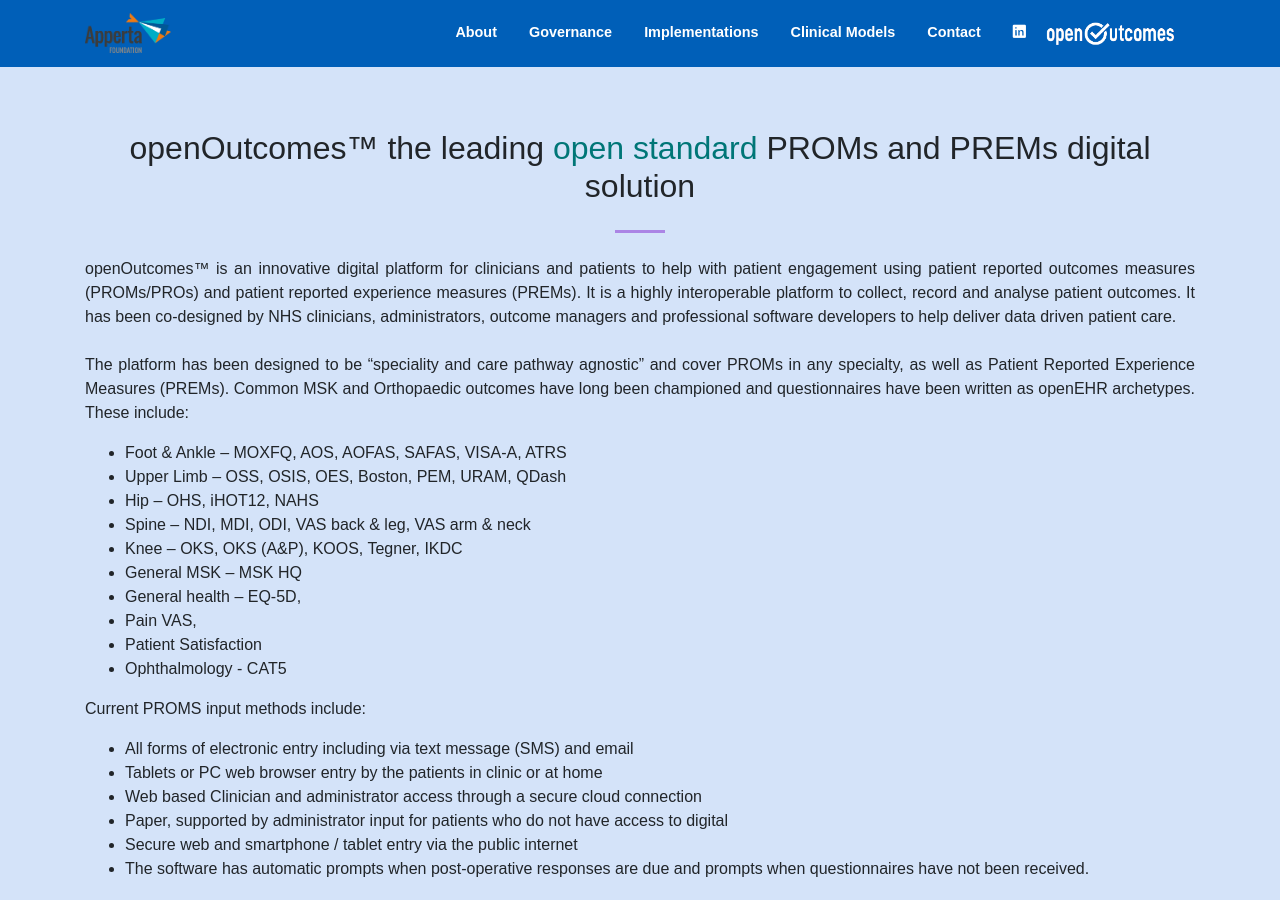
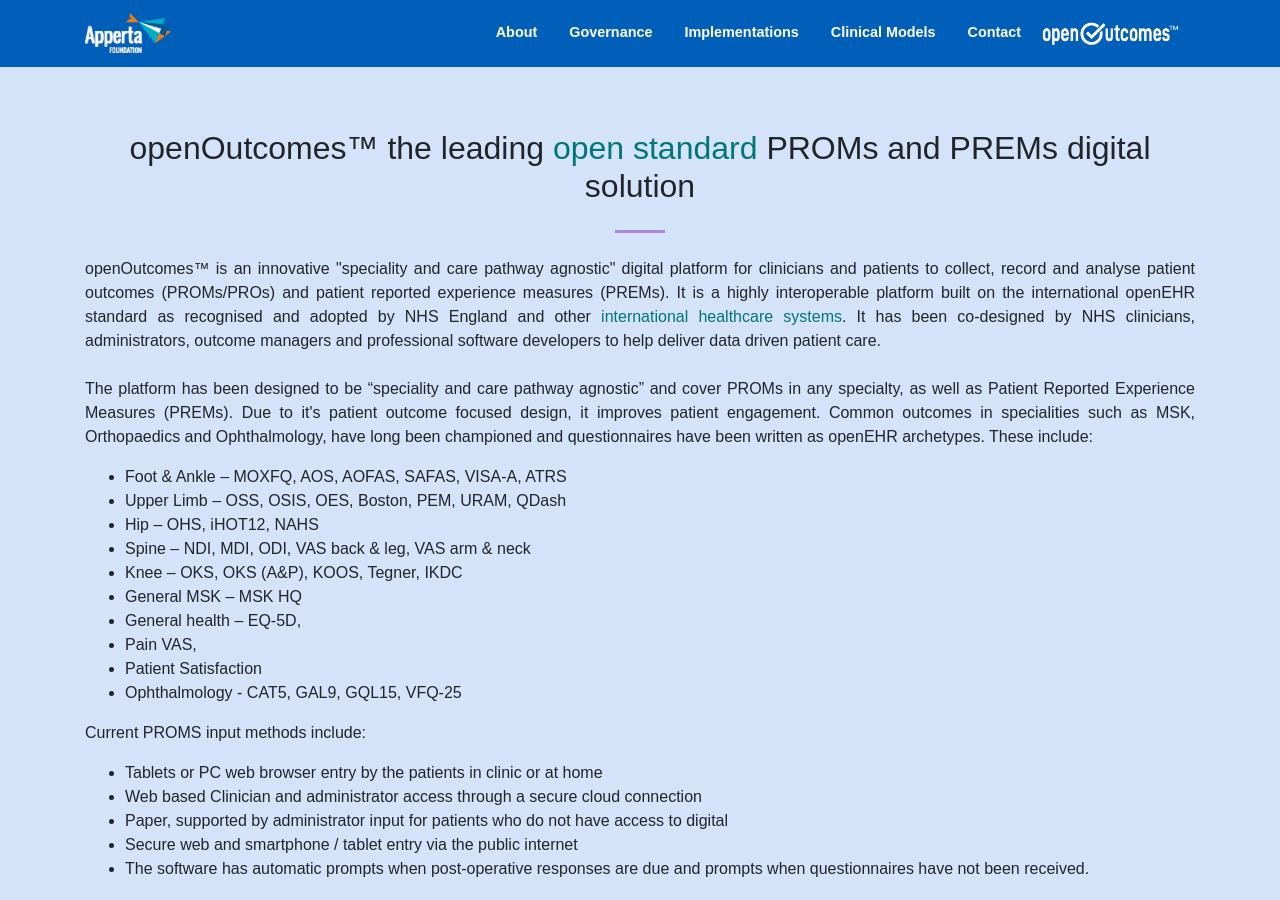
Before and after one commit to openoutcomes/openoutcomes.github.io, a Jekyll site: the page built from index.html, in a window 1280 px wide and 900 px high, scrolled down 851 px. Built offline with Jekyll 4.4.1, drawn with Linux system fonts in a browser that asks for light colours; nearby versions of some CDN libraries; some web fonts are replaced; some of the changed text lies outside the part shown.

Commit message:
update/content

```diff
--- a/_includes/footer.html
+++ b/_includes/footer.html
@@ -43,7 +43,7 @@
 
 Our registered address is Sunderland Software Centre, Tavistock Place, Sunderland, Tyne And Wear, England, SR1 1PB<br>
 This website is copyright © Apperta Foundation CIC 2023</br>
-      Open Outcomes is a Trademark of the Apperta Foundation CIC 2023</br>
+      openOutcomes™ is a Trademark of the Apperta Foundation CIC 2023</br>
       The Apperta Foundation is not responsible for content found on external sites, linked from this website.</br>
     </div>
   </footer>
--- a/_includes/header.html
+++ b/_includes/header.html
@@ -30,10 +30,7 @@
              <li class="nav-item">
               <a class="nav-link js-scroll-trigger" href="{{ site.url }}#contact">Contact</a>
             </li>
-            		<li class="nav-item">
-			 <a class="nav-link" href="https://www.linkedin.com/company/the-apperta-foundation-c.i.c./" target="_blank"><i class="fab fa-linkedin"></i></a>
-			</li>
-			              </ul>
+            					              </ul>
 
        <a class="navbar-brand js-scroll-trigger" href="{{ site.url }}#page-top"><img src="/img/logo-neg.png" height="40"></a>
 
--- a/index.html
+++ b/index.html
@@ -15,7 +15,7 @@
             <hr>
           </div>
           <div class="col-lg-8 mx-auto text-justify">
-            <p class="text-faded text-dark mb-5">openOutcomes™ is an innovative "speciality and care pathway agnostic" digital platform for clinicians and patients to help with patient engagement using patient reported outcomes measures (PROMs/PROs) and patient reported experience measures (PREMs). It is a highly interoperable platform to collect, record and analyse patient outcomes. It has been co-designed by clinicians to help deliver data driven patient care</p>
+            <p class="text-faded text-dark mb-5">openOutcomes™ is an innovative "speciality and care pathway agnostic" digital platform for clinicians and patients to collect, record and analyse patient outcomes (PROMs/PROs) and patient reported experience measures (PREMs). It is a highly interoperable platform built on the international openEHR standard as recognised and adopted by NHS England and other <a href="https://openehr.org/deployments/jurisdictions" target="_blank">international healthcare systems</a>. It has been co-designed by NHS clinicians, administrators, outcome managers and professional software developers to help deliver data driven patient care.</p>
             <center><a class="btn btn-primary btn-xl js-scroll-trigger" href="#about">Find Out More</a></center>
           </div>
         </div>
@@ -31,10 +31,9 @@
             <center><h2 class="section-heading">openOutcomes™ the leading <a href="https://ckm.apperta.org/ckm/projects/1051.61.33" target="_blank">open standard</a> PROMs and PREMs digital solution</h2></center>
             <hr class="my-4">
 
-                        <p class="mb-0">
-                          openOutcomes™ is an innovative digital platform for clinicians and patients to help with patient engagement using patient reported outcomes measures (PROMs/PROs) and patient reported experience measures (PREMs). It is a highly interoperable platform to collect, record and analyse patient outcomes. It has been co-designed by NHS clinicians, administrators, outcome managers and  professional software developers to help deliver data driven patient care.</p>
+                        <p class="mb-0">openOutcomes™ is an innovative "speciality and care pathway agnostic" digital platform for clinicians and patients to collect, record and analyse patient outcomes (PROMs/PROs) and patient reported experience measures (PREMs). It is a highly interoperable platform built on the international openEHR standard as recognised and adopted by NHS England and other <a href="https://openehr.org/deployments/jurisdictions" target="_blank">international healthcare systems</a>. It has been co-designed by NHS clinicians, administrators, outcome managers and professional software developers to help deliver data driven patient care.</p>
 <br>
-<p>The platform has been designed to be “speciality and care pathway agnostic” and cover PROMs in any specialty, as well as Patient Reported Experience Measures (PREMs). Common MSK and Orthopaedic outcomes have long been championed and questionnaires have been written as openEHR archetypes. These include:</p>
+<p>The platform has been designed to be “speciality and care pathway agnostic” and cover PROMs in any specialty, as well as Patient Reported Experience Measures (PREMs). Due to it's patient outcome focused design, it improves patient engagement. Common outcomes in specialities such as MSK, Orthopaedics and Ophthalmology, have long been championed and questionnaires have been written as openEHR archetypes. These include:</p>
 
 <ul align="left">
     <li>Foot & Ankle – MOXFQ, AOS, AOFAS, SAFAS, VISA-A, ATRS </li>
@@ -46,12 +45,12 @@
     <li>General health – EQ-5D,  </li>
     <li>Pain VAS,  </li>
     <li>Patient Satisfaction</li>
-    <li>Ophthalmology - CAT5</li>
+    <li>Ophthalmology - CAT5, GAL9, GQL15, VFQ-25</li>
 </ul>
 
 <p>Current PROMS input methods include:</p>
 <ul align="left">
-    <li>All forms of electronic entry including via text message (SMS) and email</li>
+    <!--<li>All forms of electronic communication including via text message (SMS) and email</li>-->
     <li>Tablets or PC web browser entry by the patients in clinic or at home</li>
     <li>Web based Clinician and administrator access through a secure cloud connection</li>
     <li>Paper, supported by administrator input for patients who do not have access to digital</li>
@@ -59,11 +58,11 @@
     <li>The software has automatic prompts when post-operative responses are due and prompts when questionnaires have not been received.</li>
 </ul>
 
-<p>OpenOutcomes is a digital platform capable of building on modules for other speciality PROMs such as ophthalmology, general surgery and cancer services. The technology upon which its built allows for any PROMs questionnaire to be incorporated into the platform due its agnostic capabilities.</p>
+<p>openOutcomes™ is a digital platform capable of enabling the collection of other speciality PROMs such as ophthalmology, general surgery and cancer services. The technology upon which its built allows for any PROMs questionnaire to be incorporated into the platform due its agnostic capabilities.</p>
 
-<p>It is very easy to obtain, implement and have openOutcomes™ fully supported by our accredited professional services partner Staircase13, who's full services with transparent pricing, are available on the UK Governments gold standard procurement framework for digital services, <a href="https://www.applytosupply.digitalmarketplace.service.gov.uk/g-cloud/services/379492129225364" target="_blank">G-Cloud 13</a>.</p>
+<p>Public sector organisations, such as NHS Trusts and ICS's, can easily obtain, implement and have openOutcomes™ safely supported by our accredited professional services partner Staircase13, who's full services, with transparent pricing, are available on the UK Governments gold standard procurement framework for digital services, <a href="https://www.applytosupply.digitalmarketplace.service.gov.uk/g-cloud/services/379492129225364" target="_blank">G-Cloud 13</a>. Non-public sector organisations such as private healthcare providers and device manufacturers can do the same, directly with the Apperta Foundation and Staircase13.</p>
 
-<p>Our partners will ensure that your clinical data integrates with hospital workflows and PAS systems are robust. </p>
+<p>Our partners will ensure that your clinical data integrates robustly with your organisation workflows and PAS systems.</p>
 
 <p>All users of openOutcomes™ can become members of our design community, participating in online and offline discussions to identify and prioritise the openOutcomes™ development roadmap. To learn more about membership, please email us at <a href="mailto:openoutcomes@apperta.org">openoutcomes@apperta.org </a></p>
 
@@ -264,7 +263,7 @@
             <h2 class="section-heading text-white">Apperta openOutcomes™ Committee</h2></center>
 
             <hr class="my-4">
-            <p class="text-justify text-white">The Apperta openOutcomes™ Committee comprises clinicians, informaticians and IT experts who combine in-depth knowledge of clinical outcomes with a deep and detailed understanding of software who oversee openOutcomes™ development.</p>
+            <p class="text-justify text-white">The Apperta openOutcomes™ Committee comprises clinicians, informaticians and academics who combine in-depth knowledge of medicine, clinical outcomes and informatics who govern the openOutcomes™ project.</p>
 
             {% assign members = site.members | where:"subcommittee",page.title %}
                 {% assign rows = members.size | divided_by: 3.0 | ceil %}
```
Also changed, not shown: other parts of index.html (+1 -1 lines), _members/andrew-bateman.md (+1 -1 lines), _members/roanna-burgess.md (+1 -1 lines), img/Apperta_LogoWeb_Small.png, img/logo-neg.png, img/logo.png.
